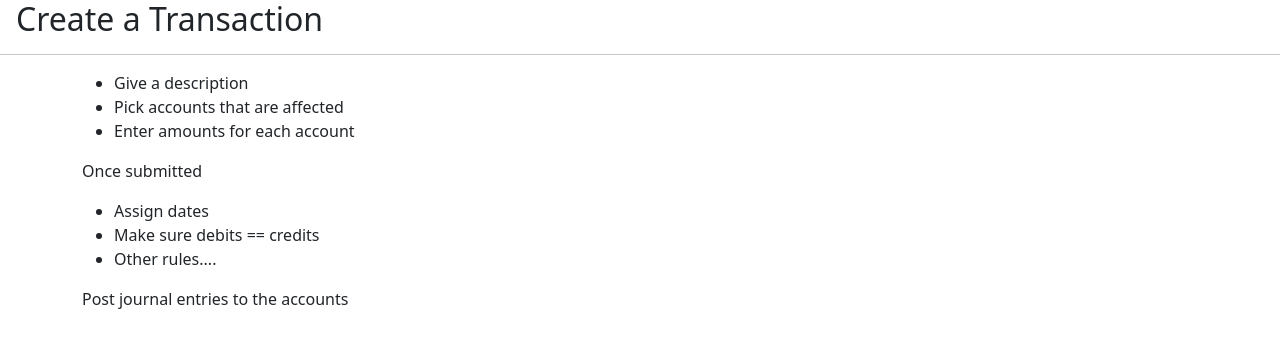
After one commit to scedastic/accounting, a Django app: page /transaction/create in a window 1280 px wide. The commit adds this page. Shown: the top 348 px of the page. Run offline with Django 5.2, Linux system fonts and the light colour scheme; some libraries are stand-ins or nearby versions.

Commit message:
transactions start

```diff
--- a/ledger/urls.py
+++ b/ledger/urls.py
@@ -3,4 +3,5 @@ from . import views
 
 urlpatterns = [
     path('', views.ChartOfAccountsView.as_view(), name='accounts'),
+    path('transaction/create', views.create_transaction, name='create-transaction'),
 ]
--- a/ledger/views.py
+++ b/ledger/views.py
@@ -6,3 +6,10 @@
 class ChartOfAccountsView(LoginRequiredMixin, ListView):
     model = Account
     template_name = 'ledger/account_list.html'
+
+
+def create_transaction(request):
+    context = {
+        'placeholder': 'This is just a placeholder'
+    }
+    return render(request, 'ledger/create_transaction.html', context)
--- a/templates/base.html
+++ b/templates/base.html
@@ -29,6 +29,7 @@
 <body>
     {% block page_heading %}
     {% endblock %}
+    <hr/>
     <!-- Main Body Content Start -->
     <div class="container">
     {% block content %}
--- /dev/null
+++ b/templates/ledger/create_transaction.html
@@ -0,0 +1,23 @@
+{% extends 'base.html' %}
+{% block title %}
+		Placeholder
+{% endblock title %}
+
+{% block page_heading %}
+<div class="px-3 h2">Create a Transaction</div>
+{% endblock %}
+
+{% block content %}
+<ul>
+    <li>Give a description</li>
+    <li>Pick accounts that are affected</li>
+    <li>Enter amounts for each account</li>
+</ul>
+<p>Once submitted</p>
+<ul>
+    <li>Assign dates</li>
+    <li>Make sure debits == credits</li>
+    <li>Other rules....</li>
+</ul>
+<p>Post journal entries to the accounts</p>
+{% endblock %}
```
